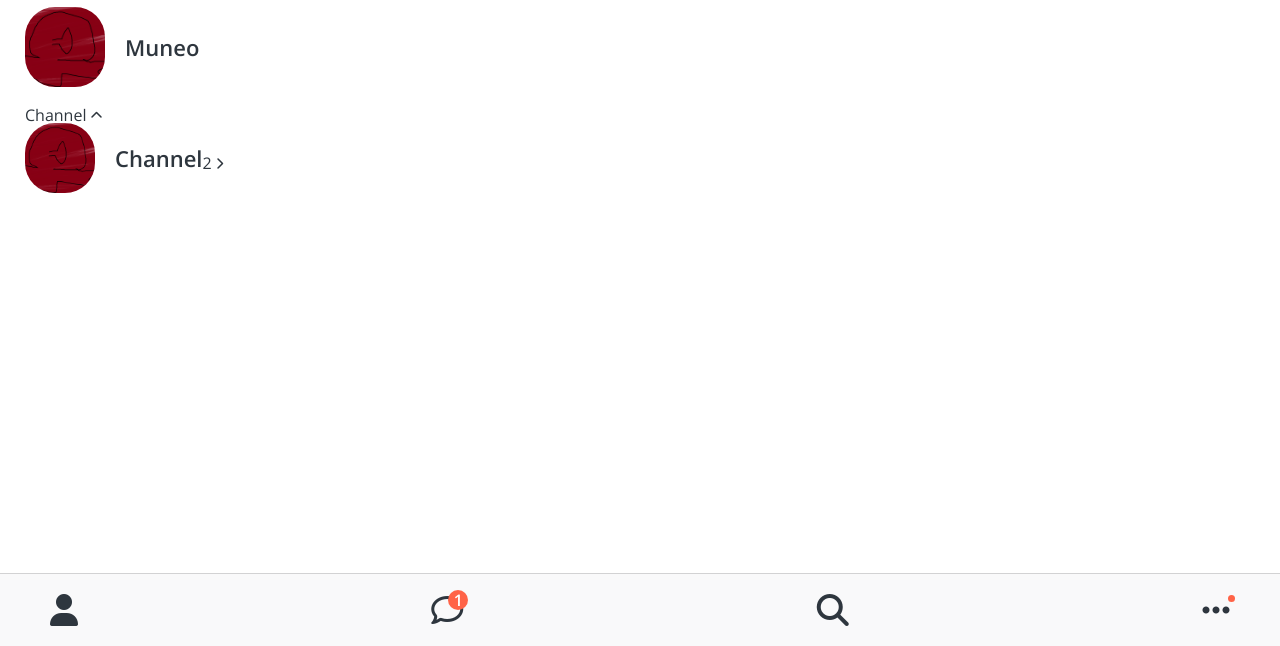
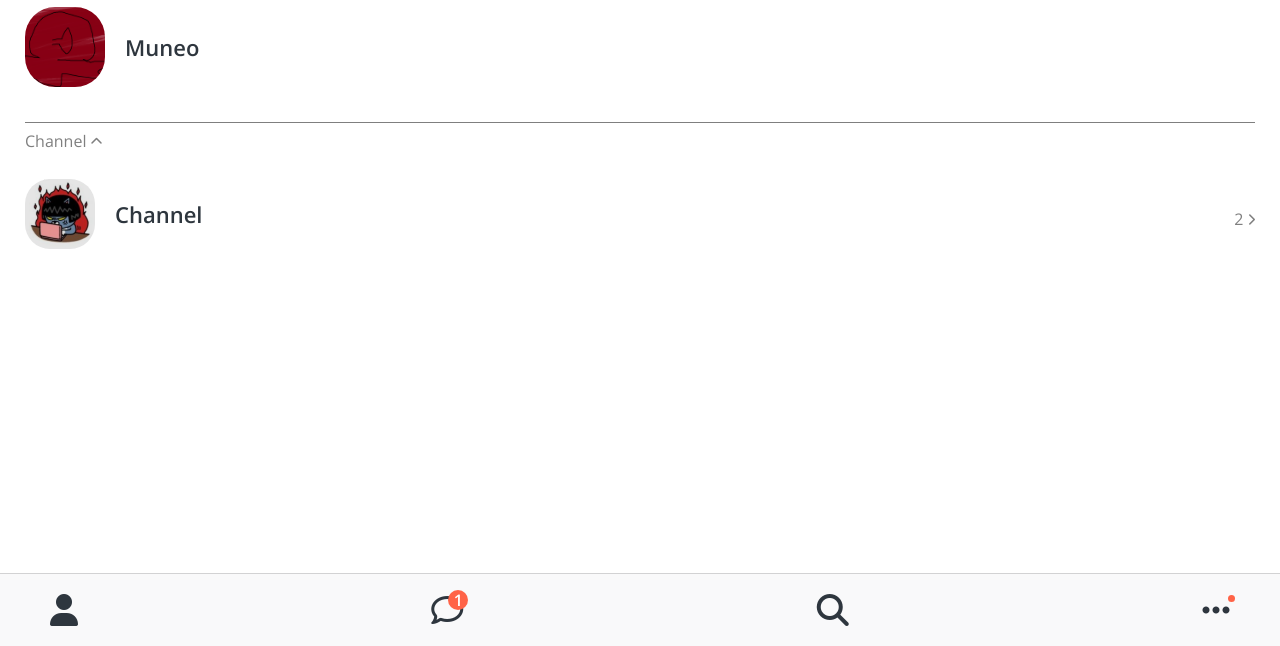
Before and after one commit to wlgh1234/kokoa_clone, a plain HTML site: page friends.html in a window 1280 px wide. Shown: the part 154-800 px from the top of the page. Drawn offline with nearby package versions, Linux system fonts and the light colour scheme.

Commit message:
friend done!!

```diff
--- a/css/components/user-component.css
+++ b/css/components/user-component.css
@@ -26,3 +26,13 @@
 .friends-screen {
   padding: 0px var(--horizontal-space);
 }
+.user-component {
+  display: flex;
+  justify-content: space-between;
+}
+.user-component__column:last-child {
+  color: rgba(0, 0, 0, 0.5);
+}
+.user-component__avatar--sm {
+  border-radius: 25px;
+}
--- a/css/screens/friends.css
+++ b/css/screens/friends.css
@@ -10,3 +10,10 @@
 #friends-display-link i {
   color: rgba(0, 0, 0, 0.3);
 }
+.friend-screen__channel-header {
+  margin-top: 25px;
+  margin-bottom: 30px;
+  border-top: 1px solid rgba(0, 0, 0, 0.5);
+  color: rgba(0, 0, 0, 0.5);
+  padding-top: 10px;
+}
--- a/friends.html
+++ b/friends.html
@@ -51,25 +51,30 @@
         </div>
         <div class="user-component__column"></div>
       </div>
+
       <div class="friend-screen__channel">
         <div class="friend-screen__channel-header">
           <span>Channel</span>
           <i class="fas fa-chevron-up fa-xs"></i>
         </div>
-      </div>
+
         <div class="user-component">
           <div class="user-component__column">
             <img
-            src="./asset/ansdj.png"
+              src="./asset/dufrhd.png"
               class="user-component__avatar user-component__avatar--sm"
             />
             <div class="user-component__text">
-            <h4 class="user-component__title">Channel</h4>
+              <h4 class="user-component__title user-component__title--not-bold">
+                Channel
+              </h4>
             </div>
           </div>
+
           <div class="user-component__column">
             <span>2</span>
             <i class="fas fa-chevron-right fa-xs"></i>
+          </div>
         </div>
       </div>
     </main>
```
Also changed, not shown: asset/dufrhd.png (added). Lines whose indentation alone changed are shown as unchanged.
